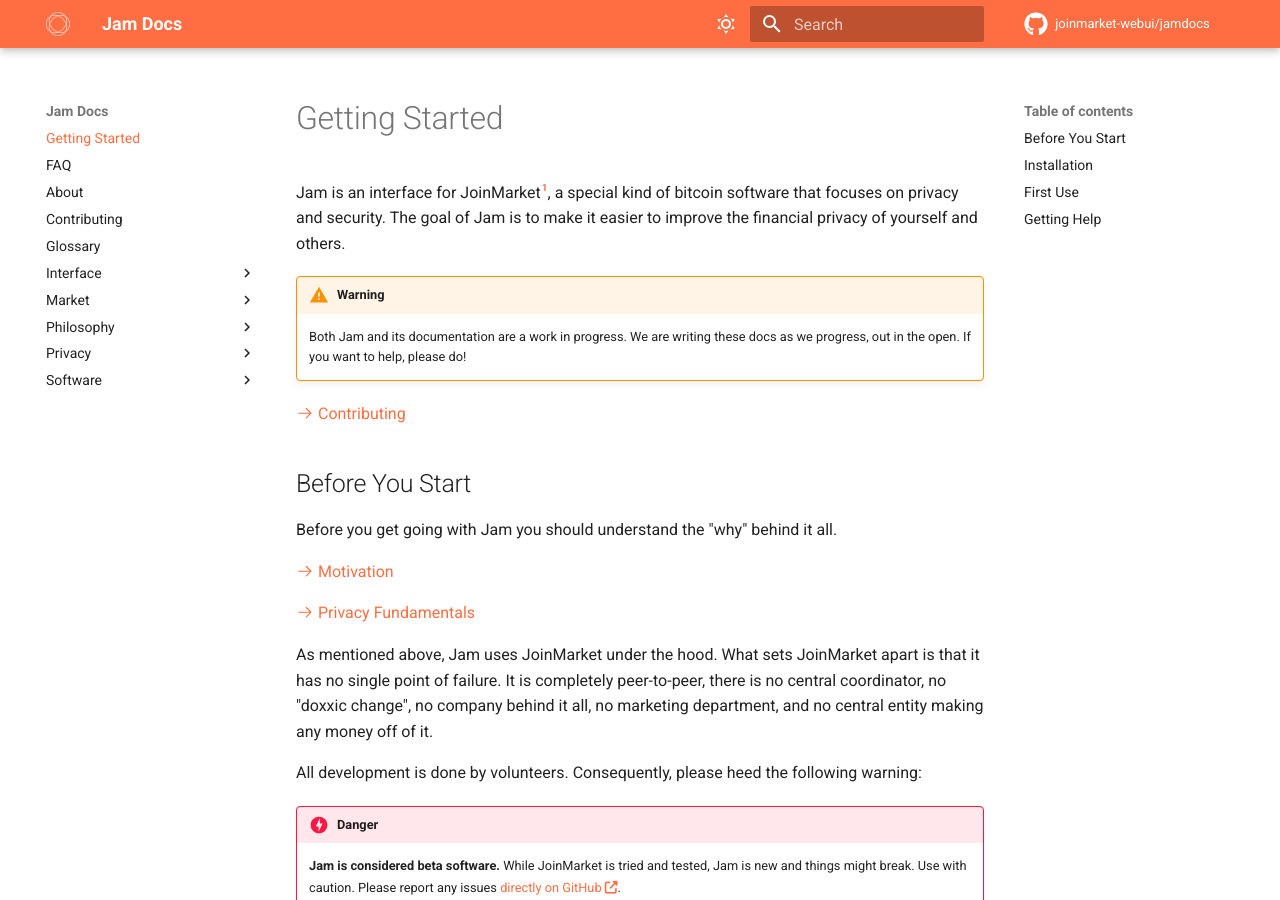
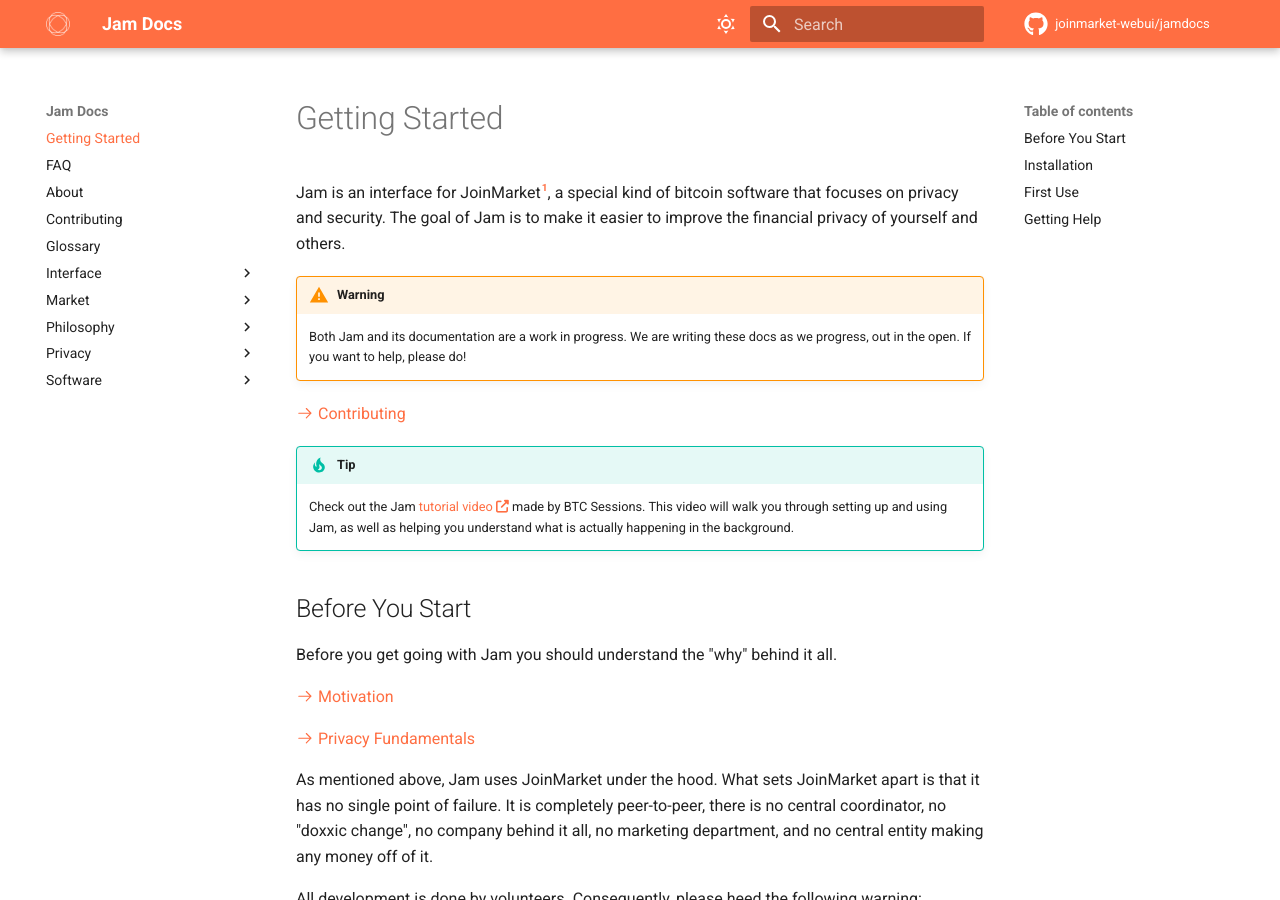
Before and after one commit to joinmarket-webui/jamdocs, an MkDocs documentation site: the page built from docs/index.md, in a window 1280 px wide and 900 px high. Built offline with MkDocs 1.6.1 and Material for MkDocs 9.7.7, drawn with Linux system fonts in a browser that asks for light colours; nearby versions of some CDN libraries; comment, search, counter and statistics services are not loaded.

Commit message:
add BTC Sessions video

```diff
--- a/docs/index.md
+++ b/docs/index.md
@@ -15,6 +15,9 @@
 [:octicons-arrow-right-24: Contributing][contribute]
 
 [contribute]: contribute.md
+
+!!! tip
+    Check out the Jam [tutorial video](https://yewtu.be/watch?v=FbyjG2upGO8) made by BTC Sessions. This video will walk you through setting up and using Jam, as well as helping you understand what is actually happening in the background.
 
 ## Before You Start
 
```
